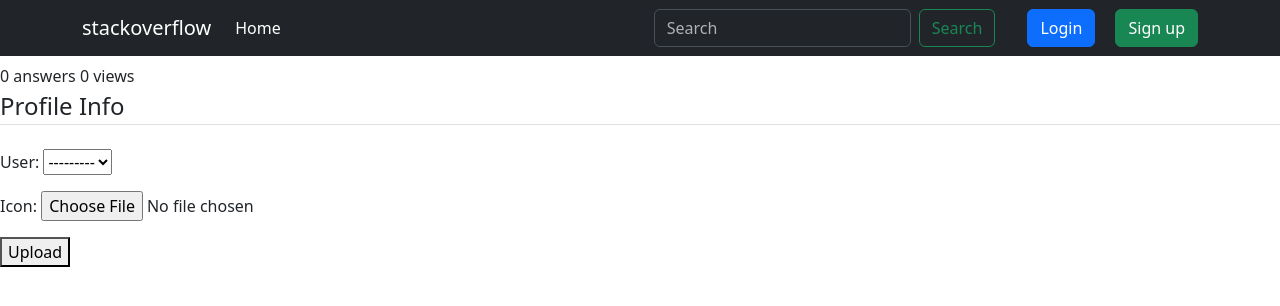
After one commit to zura-chkhaidze/stackoverflowClone-master, a Django app: page /profile/ in a window 1280 px wide. The commit adds this page. Shown: the top 306 px of the page. Run offline with Django 4.2, Linux system fonts and the light colour scheme; some libraries are stand-ins or nearby versions.

Commit message:
zura edits: user Profile page and picture apload

```diff
--- a/templates/base.html
+++ b/templates/base.html
@@ -41,6 +41,7 @@
                       src="{{ request.user.profile.icon.url }}"
                       class="rounded-circle"
                       alt="{{ request.user.username }}-picture"> {{ request.user.username }}
+                    <a class="btn btn-danger ms-3" href="{% url 'users:users-profile' %}">{{ request.user.username }}</a>
                     <a class="btn btn-danger ms-3" href="{% url 'users:auth-logout' %}">Logout</a>
               {% else %}
                   <a class="btn btn-primary ms-3" href="{% url 'users:auth-login' %}">Login</a>
--- /dev/null
+++ b/templates/users/profile.html
@@ -0,0 +1,21 @@
+{% extends "base.html"%} {% load crispy_forms_tags %} {% block content %}
+<div class="content-section">
+  <div class="media">
+    <div class="media">
+
+      <div class="media-body">
+        <h2 class="account-heading">{{ user.username }}</h2>
+        <span>{{ question.answer_set.all|length }} answers</span>
+        <span>{{ question.views_set.all|length }} views</span>
+      </div>
+    </div>
+
+    <form method = "post" enctype="multipart/form-data">
+      <legend class="border-bottom mb-4">Profile Info</legend>
+      {% csrf_token %}
+      {{ form.as_p }}
+      <button type="submit">Upload</button>
+    </form>
+  <!-- FORM HERE -->
+</div>
+{% endblock content %}
--- a/users/models.py
+++ b/users/models.py
@@ -1,5 +1,6 @@
 from django.db import models
 from django.contrib.auth.models import AbstractUser
+
 
 
 # Create your models here.
--- a/users/urls.py
+++ b/users/urls.py
@@ -1,9 +1,10 @@
 from django.urls import path, reverse_lazy
-from users.views import LogoutView, LoginView, RegisterView
+from users.views import LogoutView, LoginView, RegisterView,ProfileView
 
 app_name = 'users'
 urlpatterns = [
     path('logout/', LogoutView.as_view(), name='auth-logout'),
     path('login/', LoginView.as_view(), name='auth-login'),
-    path('signup/', RegisterView.as_view(), name='auth-signup')
+    path('signup/', RegisterView.as_view(), name='auth-signup'),
+    path('profile/', ProfileView.as_view(), name='users-profile'),
 ]
--- a/users/views.py
+++ b/users/views.py
@@ -2,7 +2,8 @@
 from django.urls import reverse_lazy
 from django.views.generic import CreateView
 from django.contrib.auth.views import LogoutView as DjangoLogoutView, LoginView as DjangoLoginView
-from users.models import User
+from forum.models import Question
+from users.models import User,Profile
 from users.forms import UserCreationForm
 
 
@@ -22,3 +23,9 @@
     form_class = UserCreationForm
     template_name = 'auth/login.html'
     success_url = reverse_lazy('forum:home')
+
+class ProfileView(CreateView):
+    model = Profile
+    template_name = 'users/profile.html'
+    success_url = reverse_lazy('forum:home')
+    fields ='__all__'
```
Also changed, not shown: forum/models.py (line endings or trailing spaces), users/migrations/0003_profile_views.py (added).
